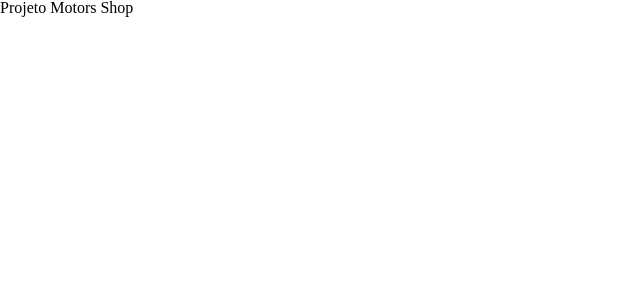
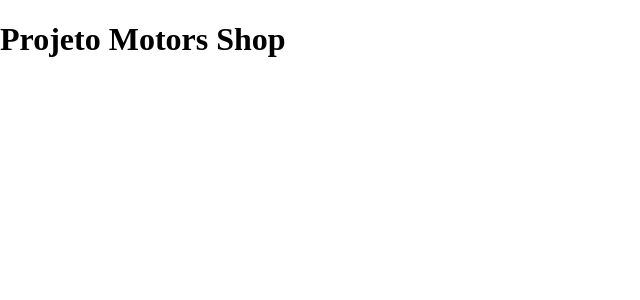
Before and after one commit to Kenzie-Academy-Brasil-Developers/motors-shop-frontend-alinecarvalhopro, a React (Vite) app: page / in a window 1280 px wide. Shown: the top 300 px of the page, without its empty margins (0-640 px from the left). Built offline with nearby package versions, Linux system fonts and the light colour scheme.

Commit message:
feat: modal component

```diff
--- a/src/styles/GlobalStyle.ts
+++ b/src/styles/GlobalStyle.ts
@@ -3,53 +3,10 @@ import { createGlobalStyle } from "styled-components";
 export const GlobalStyle = createGlobalStyle`
 
 /* Reset Style */
-/* http://meyerweb.com/eric/tools/css/reset/
-   v2.0 | 20110126
-   License: none (public domain)
-*/
-
-html, body, div, span, applet, object, iframe,
-h1, h2, h3, h4, h5, h6, p, blockquote, pre,
-a, abbr, acronym, address, big, cite, code,
-del, dfn, em, img, ins, kbd, q, s, samp,
-small, strike, strong, sub, sup, tt, var,
-b, u, i, center,
-dl, dt, dd, ol, ul, li,
-fieldset, form, label, legend,
-table, caption, tbody, tfoot, thead, tr, th, td,
-article, aside, canvas, details, embed,
-figure, figcaption, footer, header, hgroup,
-menu, nav, output, ruby, section, summary,
-time, mark, audio, video {
-	margin: 0;
-	padding: 0;
-	border: 0;
-	font-size: 100%;
-	font: inherit;
-	vertical-align: baseline;
-}
-/* HTML5 display-role reset for older browsers */
-article, aside, details, figcaption, figure,
-footer, header, hgroup, menu, nav, section {
-	display: block;
-}
-body {
-	line-height: 1;
-}
-ol, ul {
-	list-style: none;
-}
-blockquote, q {
-	quotes: none;
-}
-blockquote:before, blockquote:after,
-q:before, q:after {
-	content: '';
-	content: none;
-}
-table {
-	border-collapse: collapse;
-	border-spacing: 0;
+html, body, h3 {
+  width: 100%;
+  margin: 0;
+  padding: 0;
 }
 
 /* Colors */
@@ -93,4 +50,17 @@ table {
 --color-randomProfile-11: #5700E3;
 --color-randomProfile-12: #30007D;
 }
+
+/* Action Cursor  */
+input {
+    cursor: text;
+}
+
+button {
+	cursor: pointer;
+}
+
+input:disabled, button:disabled {
+cursor: not-allowed
+}
 `;
```
Also changed, not shown: src/components/Modal/Modal.tsx (added, +40 -0 lines), src/components/Modal/closeModalButton.style.ts (added, +14 -0 lines), src/components/Modal/closeModalButton.tsx (added, +11 -0 lines), src/components/Modal/modal.styled.ts (added, +45 -0 lines).
